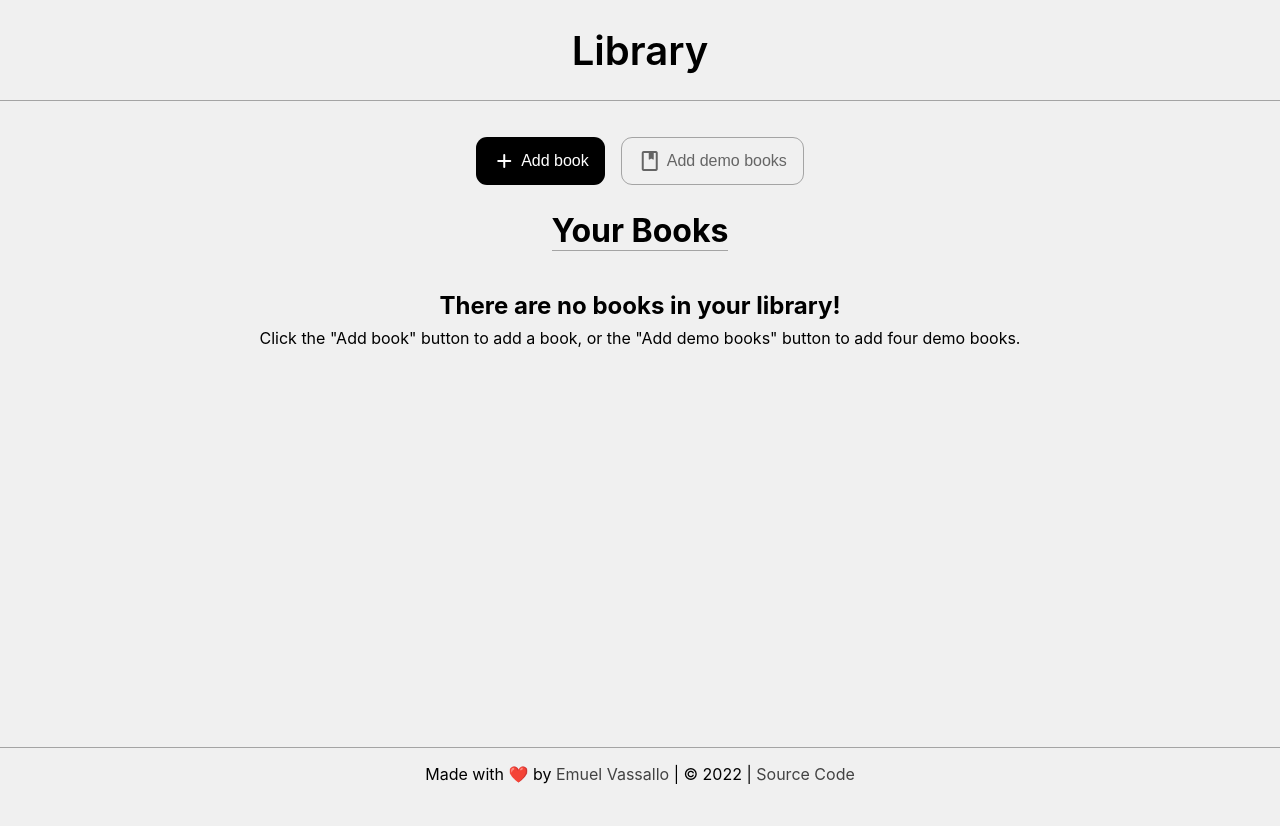
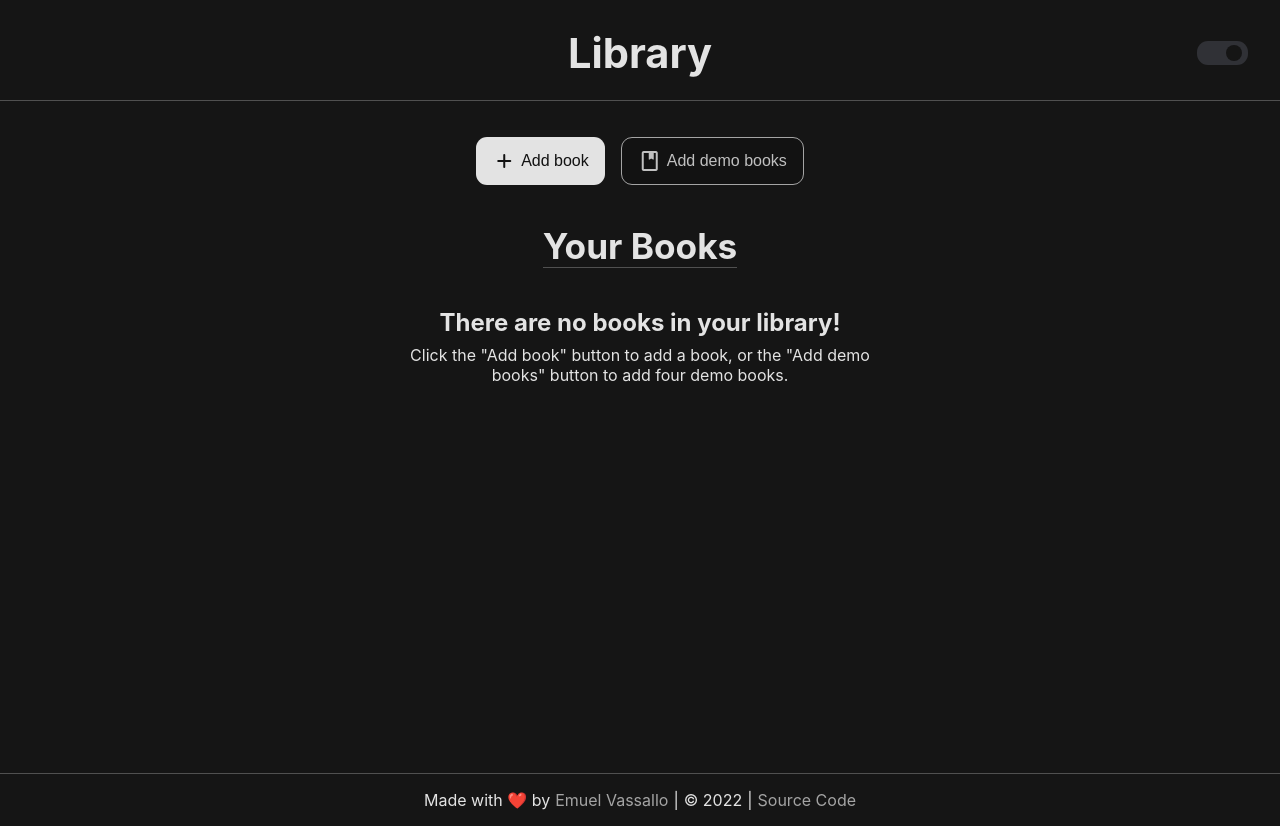
Before and after one commit to emuel-vassallo/library, a plain HTML site: page index.html in a window 1280 px wide. Before the commit the page ends 800 px from the top, so only its background shows below. Drawn offline with nearby package versions, Linux system fonts and the light colour scheme.

Commit message:
add dark theme toggle button

```diff
--- a/index.html
+++ b/index.html
@@ -13,7 +13,13 @@
 
 <body>
   <div class="overlay"></div>
-  <header>Library</header>
+  <header>
+    <h1>Library</h1>
+    <label class="switch" title="Toggle dark theme">
+      <input type="checkbox" checked="unchecked" />
+      <span class="slider"></span>
+    </label>
+  </header>
   <main>
     <div class="new-book-modal">
       <form class="new-book-form" onsubmit="addBookToGrid(); return false;">
@@ -56,7 +62,10 @@
       <h1>Your Books</h1>
       <div class="empty-library">
         <h2>There are no books in your library!</h2>
-          <p>Click the "Add book" button to add a book, or the "Add demo books" button to add four demo books.</p>
+        <p>
+          Click the "Add book" button to add a book, or the "Add demo books"
+          button to add four demo books.
+        </p>
       </div>
       <div class="book-grid"></div>
     </div>
--- a/script.js
+++ b/script.js
@@ -6,12 +6,14 @@ const closeModalButton = document.querySelector('#new-book-close-modal');
 const noBooksTag = document.querySelector('.empty-library');
 const bookGrid = document.querySelector('.book-grid');
 const demoBooksButton = document.querySelector('.add-demo-books');
+const themeToggleSlider = document.querySelector('.slider');
+const themeToggleCheckbox = document.querySelector('.switch input');
 
 let library = [];
 
 const getRandomHslColor = () =>
   `hsl( ${360 * Math.random()}, ${6 + 12 * Math.random()}%, ${
-    79 + 10 * Math.random()
+    72 + 10 * Math.random()
   }%)`;
 
 function Book(title, author, pages, isRead) {
@@ -182,4 +184,11 @@ document.body.addEventListener('keydown', (e) => {
     toggleModal();
 });
 
+themeToggleSlider.addEventListener('click', () =>
+  document.body.classList.toggle('dark-theme')
+);
+
+if (themeToggleCheckbox.checked) document.body.classList.add('dark-theme');
+else document.body.classList.remove('dark-theme');
+
 displayBooks();
--- a/style.css
+++ b/style.css
@@ -1,9 +1,10 @@
 :root {
   --color: #f0f0f0f;
-  --grey-color: #a4a4a4;
+  --grey-color: #505050;
   --background-color: #f0f0f0;
   --border-radius: 11px;
   --form-background-color: #f0f0f0;
+  --form-input-color: #000000;
   --form-input-background-color: #e3e3e3;
   --form-input-placeholder-color: #545454;
   --form-input-focus-outline: 1px solid #dadada;
@@ -13,21 +14,24 @@
   --form-close-color: #000000;
   --form-close-background-color: #ffffff;
   --form-close-border: 1px solid #cfcfcf;
-  --form-close-hover-background-color: #f6f6f6;
+  --form-close-hover-background-color: #eaeaea;
   --book-card-color: #000000;
-  --book-card-background-color: #ffffff;
   --book-card-grey-color: #424242;
   --book-card-border: rgba(0, 0, 0, 0.1) 1px solid;
   --book-card-border-hover: #000000 1px solid;
   --delete-symbol-hover-background-color: #656565;
-  --border-divider: 1px solid var(--grey-color);
+  --border-divider: 1px solid #999999;
   --read-status-checked-background: #121212;
   --read-status-checked-border: 1px solid var(--read-status-checked-background);
-  --read-status-unchecked-background: #e8e3e3;
+  --read-status-unchecked-background: #e3e3e3;
   --read-status-unchecked-border: 1px solid #adadad;
+  --read-status-color: #e3e3e3;
   --add-demo-books-background: #f0f0f0;
   --add-demo-books-color: #656565;
   --add-demo-books-background-hover: #dfdfdf;
+  --toggle-theme-switch-width: 51px;
+  --toggle-theme-switch-height: 24px;
+  --toggle-theme-switch-icon-size: 16px;
 }
 
 body {
@@ -41,16 +45,48 @@ body {
   min-height: 100vh;
   background-color: var(--background-color);
   color: var(--color);
+  transition: 0.4s;
+}
+
+body.dark-theme {
+  --color: #e3e3e3;
+  --grey-color: #a4a4a4;
+  --background-color: #151515;
+  --border-radius: 11px;
+  --form-background-color: #151515;
+  --form-input-color: #e3e3e3;
+  --form-input-background-color: #242424;
+  --form-input-placeholder-color: #767676;
+  --form-input-focus-outline: 1px solid #545454;
+  --form-submit-color: #121212;
+  --form-submit-background-color: #e3e3e3;
+  --form-submit-hover-background-color: #ffffff;
+  --form-close-color: #c0c0c0;
+  --form-close-background-color: #121212;
+  --form-close-border: 1px solid #454545;
+  --form-close-hover-background-color: #1f1f1f;
+  --book-card-border: #1f1f1f 1px solid;
+  --border-divider: 1px solid #505050;
+  --book-card-border-hover: #e3e3e3 1px solid;
+  --add-demo-books-background: var(--form-close-background-color);
+  --add-demo-books-color: var(--form-close-color);
+  --add-demo-books-background-hover: var(--form-close-hover-background-color);
 }
 
 header {
-  display: flex;
-  font-size: 2.5rem;
+  display: grid;
+  grid-template-columns: 1fr 1fr 1fr;
+  grid-template-rows: 1fr;
+  font-size: 1.3rem;
   align-items: center;
   justify-content: center;
   height: 100px;
   border-bottom: var(--border-divider);
-  font-weight: 600;
+  padding: 0 32px;
+}
+header h1 {
+  grid-column: 2;
+  justify-self: center;
 }
 
 main {
@@ -73,6 +109,8 @@ main {
   align-items: center;
   gap: 8px;
   margin: 26px 0 0 0;
+  max-width: 50ch;
+  text-align: center;
 }
 
 .empty-library * {
@@ -88,8 +126,9 @@ main {
 }
 
 .books > h1 {
-  margin: 18px 0 6px 0;
+  margin: 32px 0 6px 0;
   border-bottom: var(--border-divider);
+  font-size: 2.2rem;
 }
 
 /* Modal */
@@ -101,7 +140,7 @@ main {
   height: 100vh;
   opacity: 0;
   visibility: hidden;
-  background-color: rgba(0, 0, 0, 0.4);
+  background-color: rgba(0, 0, 0, 0.6);
   transition: visibility 0s linear 0.25s, opacity 0.15s 0s;
   z-index: 2;
 }
@@ -114,7 +153,7 @@ main {
 
 .new-book-form {
   position: absolute;
-  top: 40%;
+  top: 50vh;
   left: 50vw;
   transform: translate(-50%, -50%);
   display: flex;
@@ -144,6 +183,7 @@ main {
   height: 45px;
   border-radius: var(--border-radius);
   border: unset;
+  color: var(--form-input-color);
   background-color: var(--form-input-background-color);
   padding: 0 12px;
   font-size: 0.9rem;
@@ -163,14 +203,14 @@ main {
   gap: 5px;
 }
 
+.new-book-form > div:nth-child(5) input {
+  width: 18px;
+  height: 18px;
+}
+
 .new-book-form > div:nth-child(5) {
   flex-direction: row;
   align-items: center;
-}
-
-#book-is-read {
-  width: 20px;
-  height: 20px;
 }
 
 .add-book-buttons {
@@ -277,6 +317,10 @@ main {
   border: var(--book-card-border);
 }
 
+.book-card-darken {
+  filter: brightness(85%);
+}
+
 .book-card:hover {
   border: var(--book-card-border-hover);
 }
@@ -332,7 +376,7 @@ main {
   grid-template-columns: 1fr;
   grid-template-rows: 1fr;
   flex-direction: row-reverse;
-  gap: 6px;
+  gap: 4px;
 }
 
 .book-card-status {
@@ -362,6 +406,8 @@ main {
   opacity: 0;
   margin: 0;
   z-index: 1;
+  width: 20px;
+  height: 20px;
 }
 
 .book-card-read-checkbox {
@@ -396,7 +442,7 @@ main {
   top: 2px;
   width: 2px;
   height: 8px;
-  border: solid var(--background-color);
+  border: solid var(--read-status-color);
   border-width: 0 0.15em 0.15em 0;
   transform: rotate(45deg);
 }
@@ -415,6 +461,63 @@ main {
   }
 }
 
+/* Dark Theme Toggle Switch */
+
+.switch {
+  position: relative;
+  grid-row: 1;
+  grid-column: 3;
+  justify-self: flex-end;
+  width: var(--toggle-theme-switch-width);
+  height: var(--toggle-theme-switch-height);
+}
+
+.switch input {
+  opacity: 0;
+  width: 0;
+  height: 0;
+}
+
+.slider {
+  position: absolute;
+  cursor: pointer;
+  top: 0;
+  left: 0;
+  right: 0;
+  bottom: 0;
+  background-color: #d4d4d4;
+  transition: 0.4s;
+  border-radius: var(--border-radius);
+}
+
+.slider:before {
+  position: absolute;
+  content: '';
+  height: var(--toggle-theme-switch-icon-size, 1.4em);
+  width: var(--toggle-theme-switch-icon-size, 1.4em);
+  border-radius: 20px;
+  left: 8px;
+  top: 50%;
+  transform: translateY(-50%);
+  background-color: var(--background-color);
+  transition: 0.4s;
+}
+
+.switch input:checked + .slider {
+  background-color: #303136;
+}
+
+.switch input:checked + .slider:before {
+  left: calc(
+    100% -
+      (
+        var(--toggle-theme-switch-icon-size, 1.4em) +
+          var(--slider-offset, 0.3em)
+      )
+  );
+  background-color: var(--background-color);
+}
+
 /* Footer */
 
 footer {
@@ -425,6 +528,13 @@ footer {
 }
 
 footer a {
-  color: var(--book-card-grey-color);
+  color: var(--grey-color);
   text-decoration: none;
 }
+
+footer p {
+  display: flex;
+  justify-content: center;
+  align-items: center;
+  gap: 5px;
+}
```
